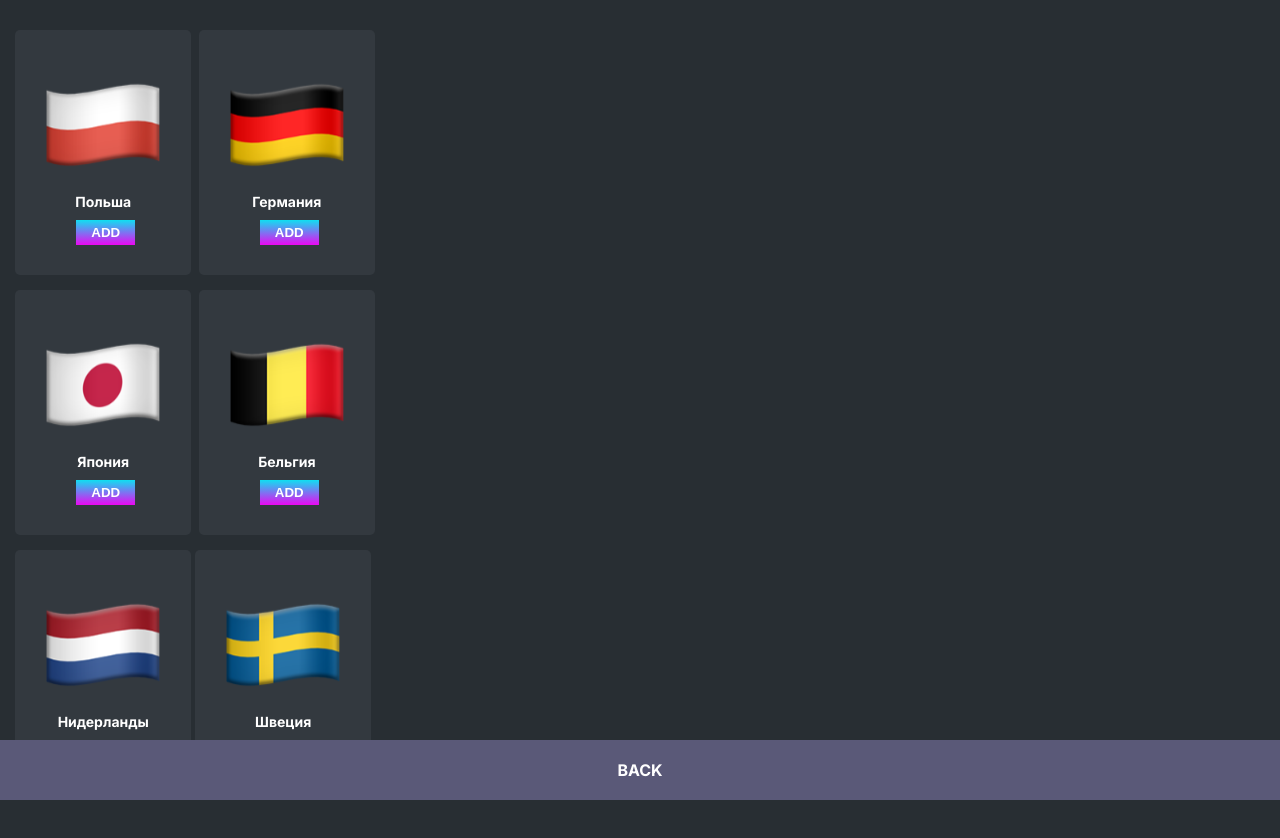
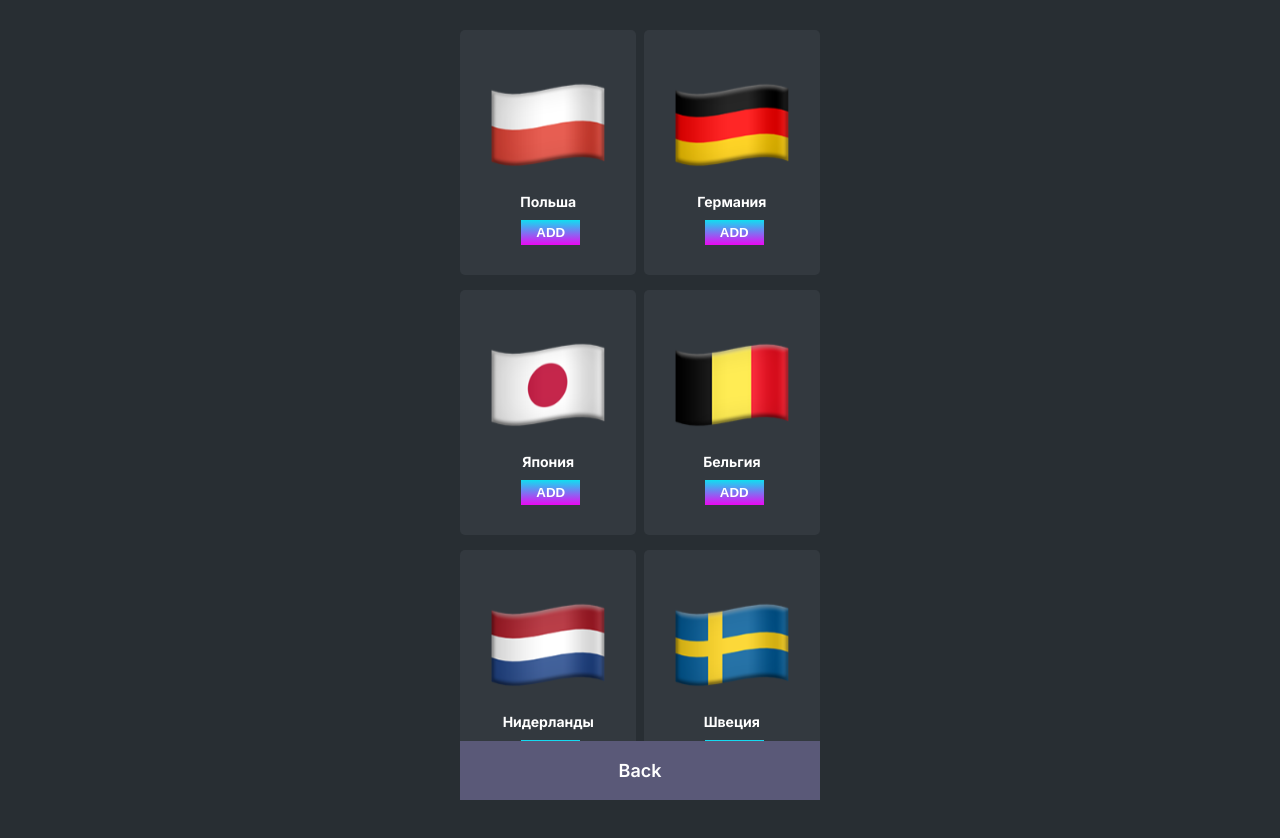
Before and after one commit to Alex-Hlatsko/kanat_lead_shop, a React (Vite) app: page /geo/1 in a window 1280 px wide. Shown: the top 838 px of the page. Before the commit the page ends 810 px from the top, so only its background shows below. Built offline with nearby package versions, Linux system fonts and the light colour scheme.

Commit message:
fixed some bugs

```diff
--- a/src/App.css
+++ b/src/App.css
@@ -1,6 +1,7 @@
 .container{
+  margin: auto;
   max-width: 390px;
-  padding: 15px 15px;
+  padding: 15px 15px 6rem 15px;
   display: flex;
   justify-content: space-between;
   flex-wrap: wrap;
@@ -21,27 +22,18 @@
 .product a{
   margin-top: 15px;
   display: inline-block;
+  font-size: 12px;
   padding: 5px 20px;
   border-radius: 2px;
   background: linear-gradient(180deg, #10DFF1 0%, #EA08F2 100%);
 }
-
-/* .flag{
-  margin-top: 15px;
-  text-align: center;
-  padding: 20px 5px;
-  width: 30%;
-  border-radius: 5px;
-  background-color: #33393F;
-} */
-/* .flag img{
-  width: 50%;
-} */
 .flag p{
   font-size: 14px;
 }
 .sell_btn{
   position: fixed;
+  width: 100%;
+  max-width: 360px;
   display: block;
   color: #fff;
   font-weight: 600;
@@ -49,7 +41,6 @@
   padding: 1.2rem 3rem;
   background-color: #31B545;
   bottom: 0;
-  width: 100%;
   text-align: center;
 }
 .product_btn{
@@ -83,13 +74,15 @@
   margin: 0;
 }
 .back_btn{
-  width: 100%;
-  padding: 20px 15px;
   position: fixed;
   bottom: 0;
-  right: 0;
+  width: 100%;
+  max-width: 360px;
+  display: block;
+  color: #fff;
+  font-weight: 600;
+  font-size: 18px;
+  padding: 1.2rem 3rem;
+  background-color: #5A5978;
   text-align: center;
-  text-transform: uppercase;
-  background-color: #5A5978;
-
 }
--- a/src/components/Product.jsx
+++ b/src/components/Product.jsx
@@ -27,7 +27,7 @@ const Product = ({ id, title, price, img }) => {
       }
 
       <img src={img} />
-      <p>{title} ({price}$)</p>
+      <p>{title}<br/>({price}$)</p>
       {totalProductCount !== 0 ? <NavLink to={`/geo/${id}`} style={{ background: '#EA0F0F'}} className='product_btn'>DEL</NavLink> : ''}
       <NavLink to={`/geo/${id}`} className='product_btn btn_add'>ADD</NavLink>
 
--- a/src/screens/GeoScreen.jsx
+++ b/src/screens/GeoScreen.jsx
@@ -7,17 +7,15 @@ const GeoScreen = () => {
 
   return (
     <div className='container'>
-        <Flag img="../flags/pl.svg" flag_key="PL" productId={productId} title="Польша"/>
-        <Flag img="../flags/de.svg" flag_key="DE" productId={productId} title="Германия"/>
-        <Flag img="../flags/jp.svg" flag_key="JP" productId={productId} title="Япония"/>
-        <Flag img="../flags/be.svg" flag_key="BE" productId={productId} title="Бельгия"/>
-        <Flag img="../flags/nl.svg" flag_key="NL" productId={productId} title="Нидерланды"/>
-        <Flag img="../flags/se.svg" flag_key="SE" productId={productId} title="Швеция"/>
-        <NavLink to="../">
-          <div className="back_btn">
-            Back
-          </div>
-        </NavLink>
+      <Flag img="../flags/pl.svg" flag_key="PL" productId={productId} title="Польша" />
+      <Flag img="../flags/de.svg" flag_key="DE" productId={productId} title="Германия" />
+      <Flag img="../flags/jp.svg" flag_key="JP" productId={productId} title="Япония" />
+      <Flag img="../flags/be.svg" flag_key="BE" productId={productId} title="Бельгия" />
+      <Flag img="../flags/nl.svg" flag_key="NL" productId={productId} title="Нидерланды" />
+      <Flag img="../flags/se.svg" flag_key="SE" productId={productId} title="Швеция" />
+      <NavLink className="back_btn" to="../">
+        Back
+      </NavLink>
     </div>
   )
 }
--- a/src/screens/ProductsScreen.jsx
+++ b/src/screens/ProductsScreen.jsx
@@ -67,12 +67,13 @@ const ProductsScreen = () => {
             ))}
           </>
         )}
-      </div>
-      {calculateTotalCost() > 0 && (
+        {calculateTotalCost() > 0 && (
         <button className="sell_btn">
           Total Cost: {calculateTotalCost()}$
         </button>
       )}
+      </div>
+
     </>
 
   )
```
